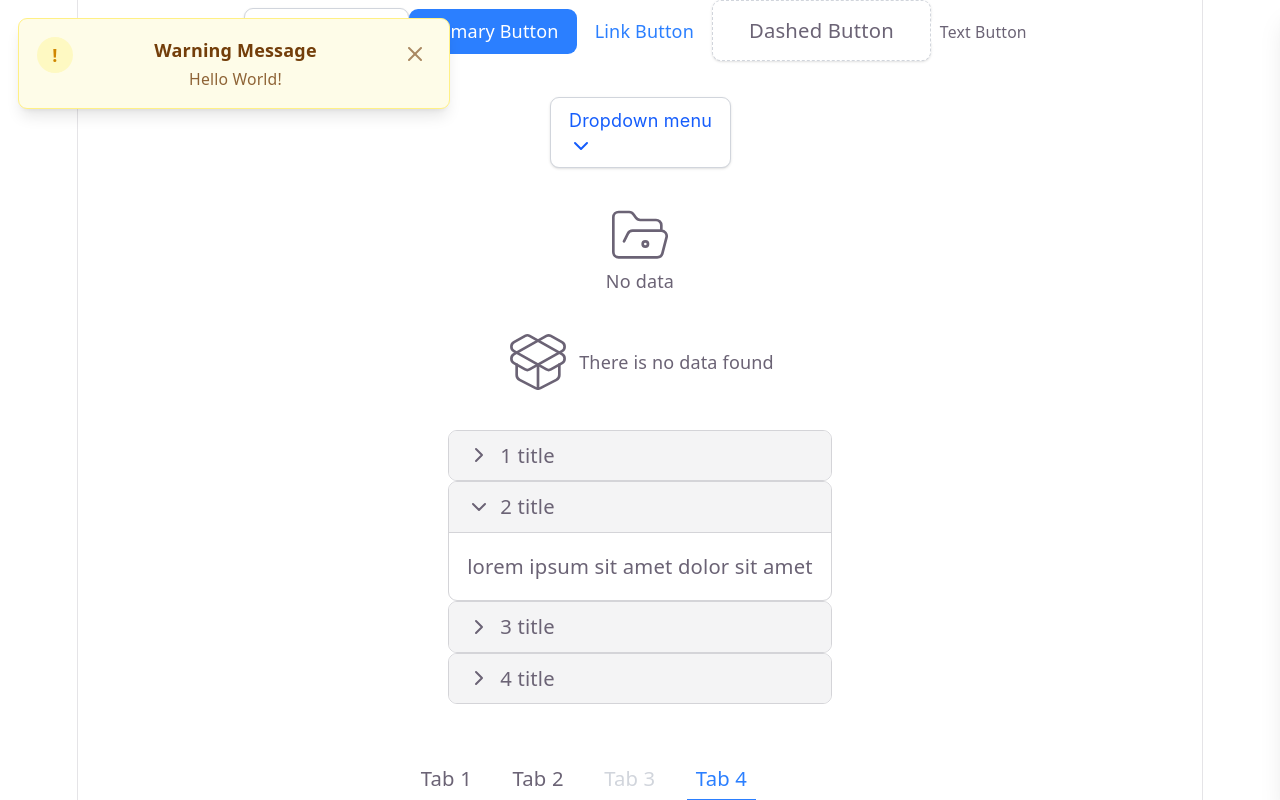
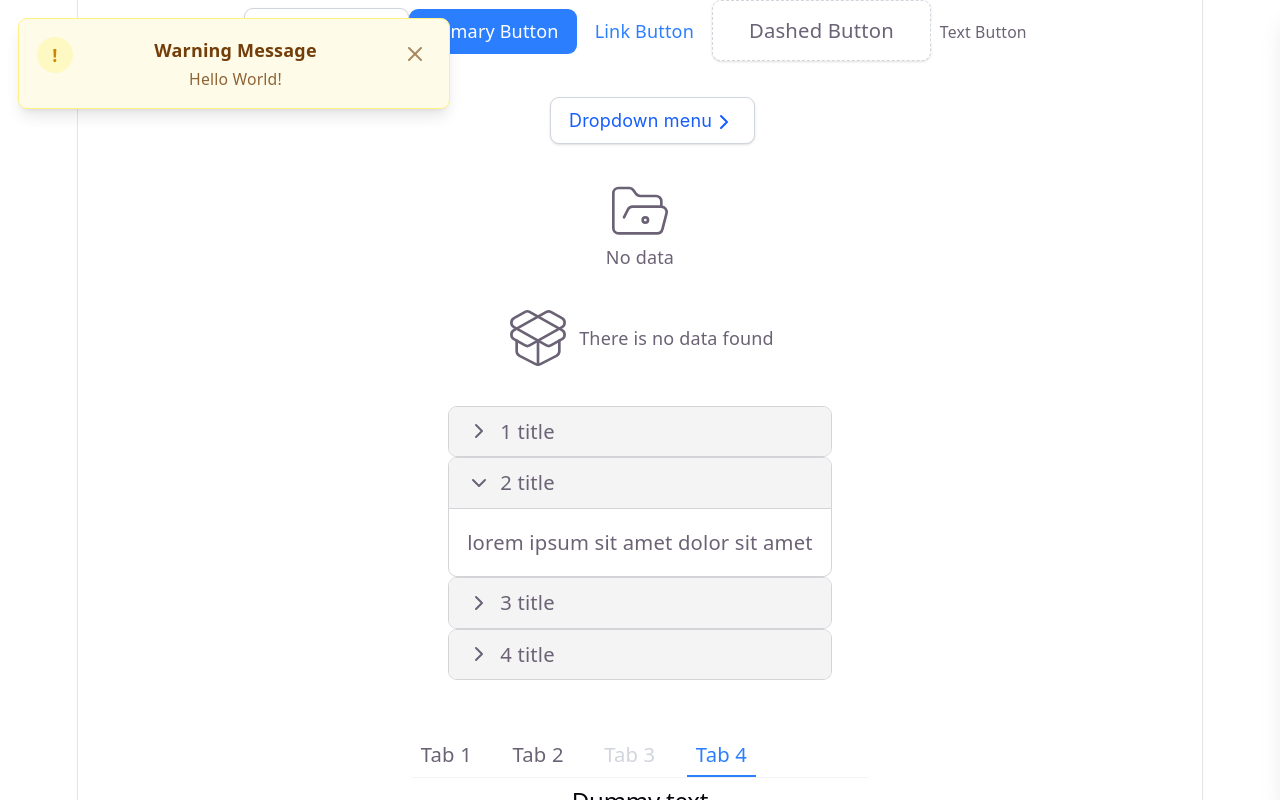
Before and after one commit to ArsenKarapetyan03/CustomReactTypescriptComponents, a React (Vite) app: page / in a window 1280 px wide. Shown: the top 800 px of the page. Built offline with nearby package versions, Linux system fonts and the light colour scheme.

Commit message:
Wrapped component by createPortal for correct working from everywhare

```diff
--- a/src/components/CustomDropdown.tsx
+++ b/src/components/CustomDropdown.tsx
@@ -1,7 +1,8 @@
-import { type AnchorHTMLAttributes, useState } from "react";
+import { type AnchorHTMLAttributes, useEffect, useRef, useState } from "react";
+import { ChevronRight } from "lucide-react";
 import { CustomButton } from "./CustomButton.tsx";
 import { cn } from "../../lib/utils.ts";
-import { ChevronDown } from "lucide-react";
+import Teleport from "./Teleport.tsx";
 
 interface DropdownLink {
 	label: string;
@@ -26,23 +27,12 @@ export const CustomDropdown = (
 	}: CustomDropdownProps) => {
 
 	const [isOpen, setIsOpen] = useState(false);
+	const [dropdownCoords, setDropdownCoords] = useState({top: 0, left: 0, width: 0});
+	const triggerRef = useRef<HTMLButtonElement>(null);
 
-	const dropdownPosition =
-		direction === "up"
-			? "bottom-full left-0"
-			: "top-full left-0";
-
-	const chevronRotation =
-		direction === "up"
-			? "rotate-180"
-			: "";
-
-	const dropdownVisibility =
-		trigger === "hover"
-			? "hidden group-hover:block"
-			: isOpen
-				? "block"
-				: "hidden";
+	const chevronRotation = isOpen
+		? direction === "up" ? "-rotate-90" : "rotate-90"
+		: "rotate-0";
 
 	const handleClick = () => {
 		if (trigger === "click") {
@@ -50,45 +40,66 @@ export const CustomDropdown = (
 		}
 	};
 
+	const updatePosition = () => {
+		if (triggerRef.current) {
+			const rect = triggerRef.current.getBoundingClientRect();
+			setDropdownCoords({
+				top: direction === "down" ? rect.top + window.scrollY + rect.height : rect.top + window.scrollY,
+				left: rect.left + window.scrollX,
+				width: rect.width,
+			});
+		}
+	}
+
+	useEffect(() => {
+		if (isOpen) {
+			updatePosition();
+			window.addEventListener("resize", updatePosition);
+			window.addEventListener("scroll", updatePosition);
+		}
+		return () => {
+			window.removeEventListener("resize", updatePosition);
+			window.removeEventListener("scroll", updatePosition);
+		};
+	}, [isOpen, direction]);
+
 	return (
-		<div className="relative group max-w-40 font-sans text-sm text-zinc-800">
+		<div
+			className="relative group max-w-40 font-sans text-sm text-zinc-800"
+			onMouseEnter={() => trigger === "hover" && setIsOpen(true)}
+			onMouseLeave={() => trigger === "hover" && setIsOpen(false)}
+		>
+			<span ref={triggerRef} onClick={handleClick} className="inline-block">
 				<CustomButton
 					type="button"
 					onClick={handleClick}
 					animation={false}
-				className="flex items-center gap-2 whitespace-nowrap text-blue-600 hover:text-blue-800 transition-all duration-300"
-				aria-expanded={trigger === "click" ? isOpen : undefined}
+					className="flex items-center gap-2 text-nowrap text-blue-600 hover:text-blue-800 transition-all duration-300"
 				>
 					{title}
 
-				<ChevronDown
-					className={`transition-transform duration-300 ${
-						trigger === "click"
-							? isOpen
-								? "rotate-180"
-								: chevronRotation
-							: direction === "up"
-								? "group-hover:rotate-0"
-								: "group-hover:rotate-180"
-					}`}
-				/>
+					<ChevronRight className={cn("inline transition-transform duration-300", chevronRotation)}/>
 				</CustomButton>
+				</span>
 
+			{isOpen && (
+				<Teleport>
 					<ul
-				className={`absolute ${dropdownVisibility} z-10 w-48 bg-white rounded-lg border border-gray-100 shadow-2xl ${dropdownPosition}`}>
+						className={"absolute z-10 w-48 bg-white rounded-lg border border-gray-100 shadow-2xl"}
+						style={{
+							left: `${dropdownCoords.left}px`,
+							top: `${dropdownCoords.top}px`,
+							transform: direction === "up" ? "translateY(-100%)" : "none",
+						}}
+						onMouseEnter={() => trigger === "hover" && setIsOpen(true)}
+						onMouseLeave={() => trigger === "hover" && setIsOpen(false)}
+					>
 						{menuItems.map((item, index) => {
-					const linkStyles = item.disabled
-						? "text-gray-400 bg-transparent cursor-not-allowed pointer-events-none"
-						: item.danger
-							? "text-red-500 hover:bg-red-500 hover:text-white"
-							: "text-zinc-800 hover:bg-zinc-200";
-
 							const anchorProps: AnchorHTMLAttributes<HTMLAnchorElement> = {
 								...item.anchorProps,
 								...(item.disabled && {
 									href: undefined,
 									onClick: undefined,
-							"aria-disabled": true,
 								}),
 							};
 
@@ -97,8 +108,9 @@ export const CustomDropdown = (
 									<a
 										{...anchorProps}
 										className={cn(
-									"block px-4 py-2 m-1 rounded transition-colors duration-200",
-									linkStyles,
+											"block px-4 py-2 m-1 rounded transition-colors duration-200 text-zinc-800 hover:bg-zinc-200",
+											item.disabled && "text-gray-400 bg-transparent cursor-not-allowed pointer-events-none",
+											item.danger && "text-red-500 hover:bg-red-500 hover:text-white",
 											anchorProps.onClick && "cursor-pointer",
 											anchorProps.className
 										)}
@@ -109,6 +121,8 @@ export const CustomDropdown = (
 							);
 						})}
 					</ul>
+				</Teleport>
+			)}
 		</div>
 	);
 };
```
Also changed, not shown: src/components/Teleport.tsx (added). Lines whose indentation alone changed are shown as unchanged.
